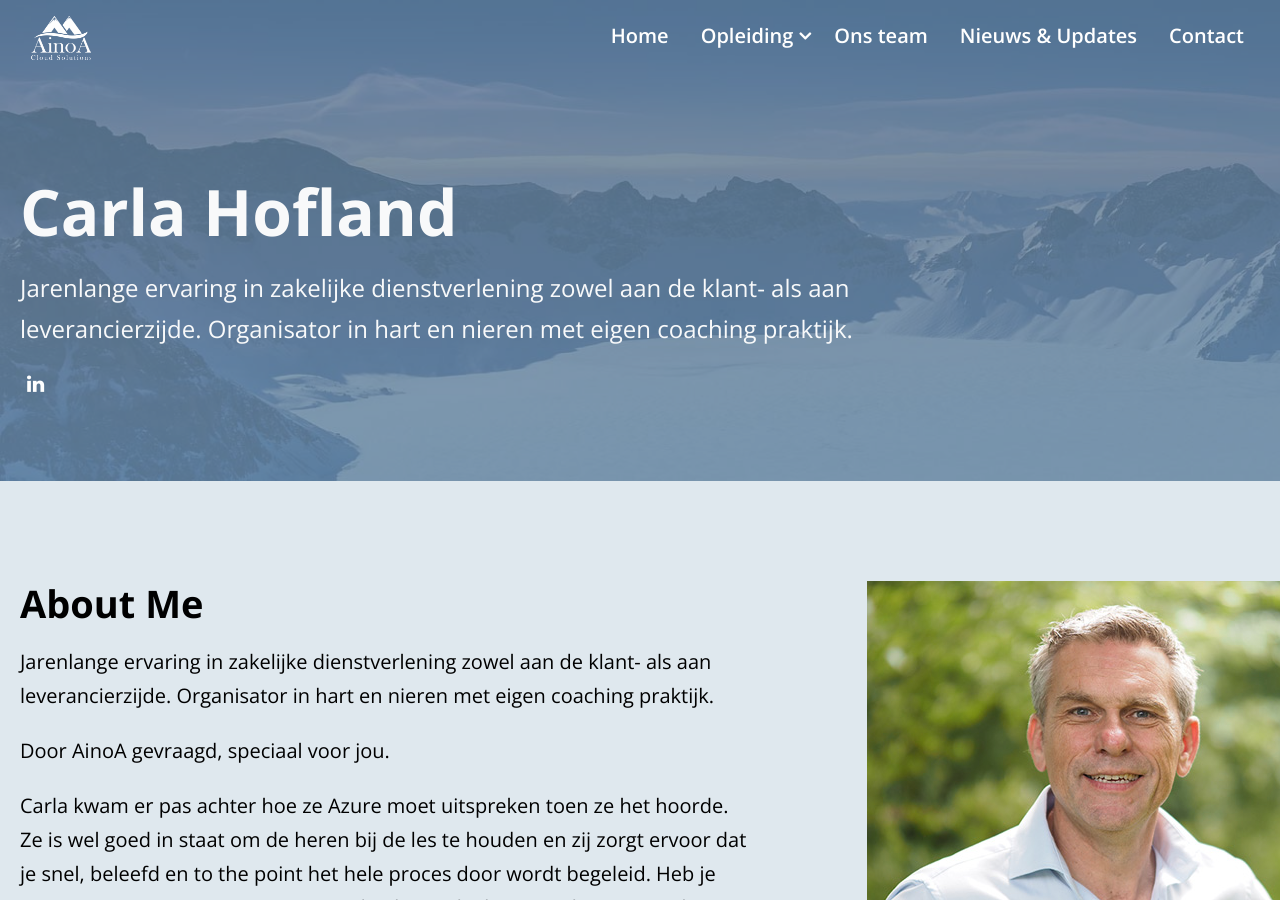
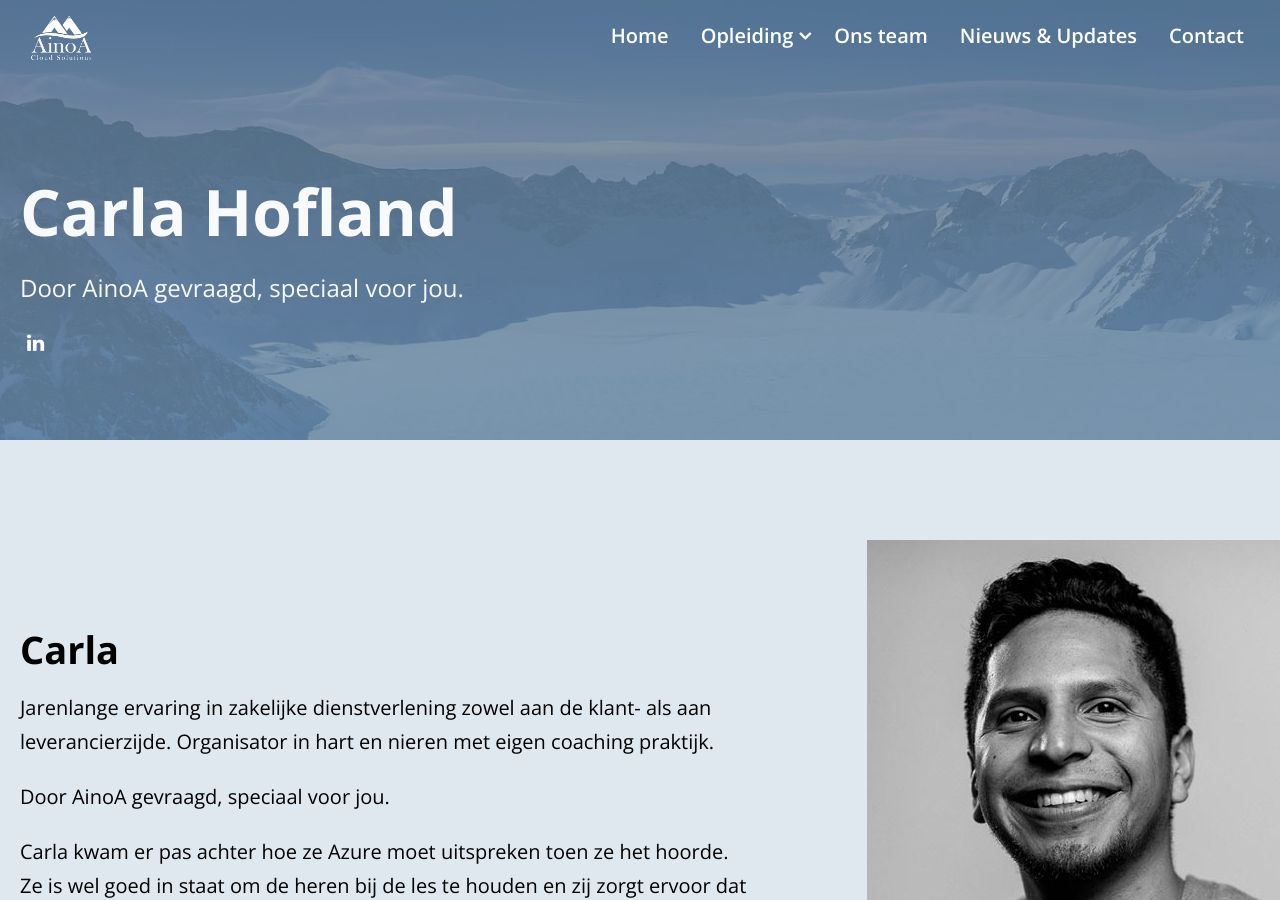
Before and after one commit to Dimtemp/ainoawebsite, a Jekyll site: the page built from _teams/carla-hofland.html, in a window 1280 px wide and 900 px high. Built offline with Jekyll 4.4.1, drawn with Linux system fonts in a browser that asks for light colours.

Commit message:
Update carla-hofland.html

```diff
--- a/_teams/carla-hofland.html
+++ b/_teams/carla-hofland.html
@@ -1,9 +1,9 @@
 ---
 layout: team
 title: "Carla Hofland"
-image: /assets/images/team-member/team-member-2.jpg
-order: 2
-description: Jarenlange ervaring in zakelijke dienstverlening zowel aan de klant- als aan leverancierzijde. Organisator in hart en nieren met eigen coaching praktijk.
+image: /assets/images/team-member/team-member-3.jpg
+order: 3
+description: Door AinoA gevraagd, speciaal voor jou.
 facebook_link: #
 twitter_link: #
 youtube_link: #
@@ -14,7 +14,7 @@ email: #
 website_link: #
 ---
 
-<h1 class="title">About Me</h1>
+<h1 class="title">Carla</h1>
 
 
 
@@ -24,7 +24,6 @@ website_link: #
     <p class="text">Jarenlange ervaring in zakelijke dienstverlening zowel aan de klant- als aan leverancierzijde. Organisator in hart en nieren met eigen coaching praktijk.</p>
   </li>
   <li>
-
     <p class="text">Door AinoA gevraagd, speciaal voor jou.</p>
   </li>
   <li>
```
